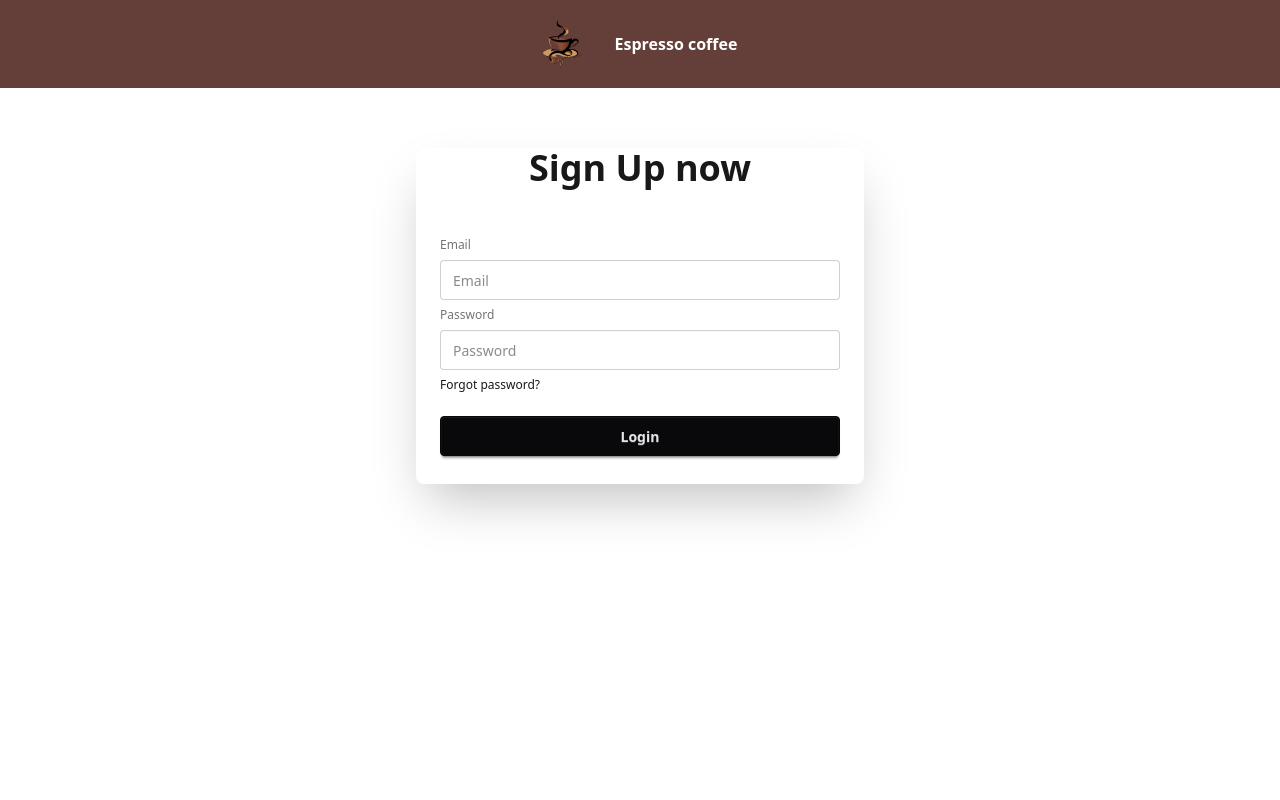
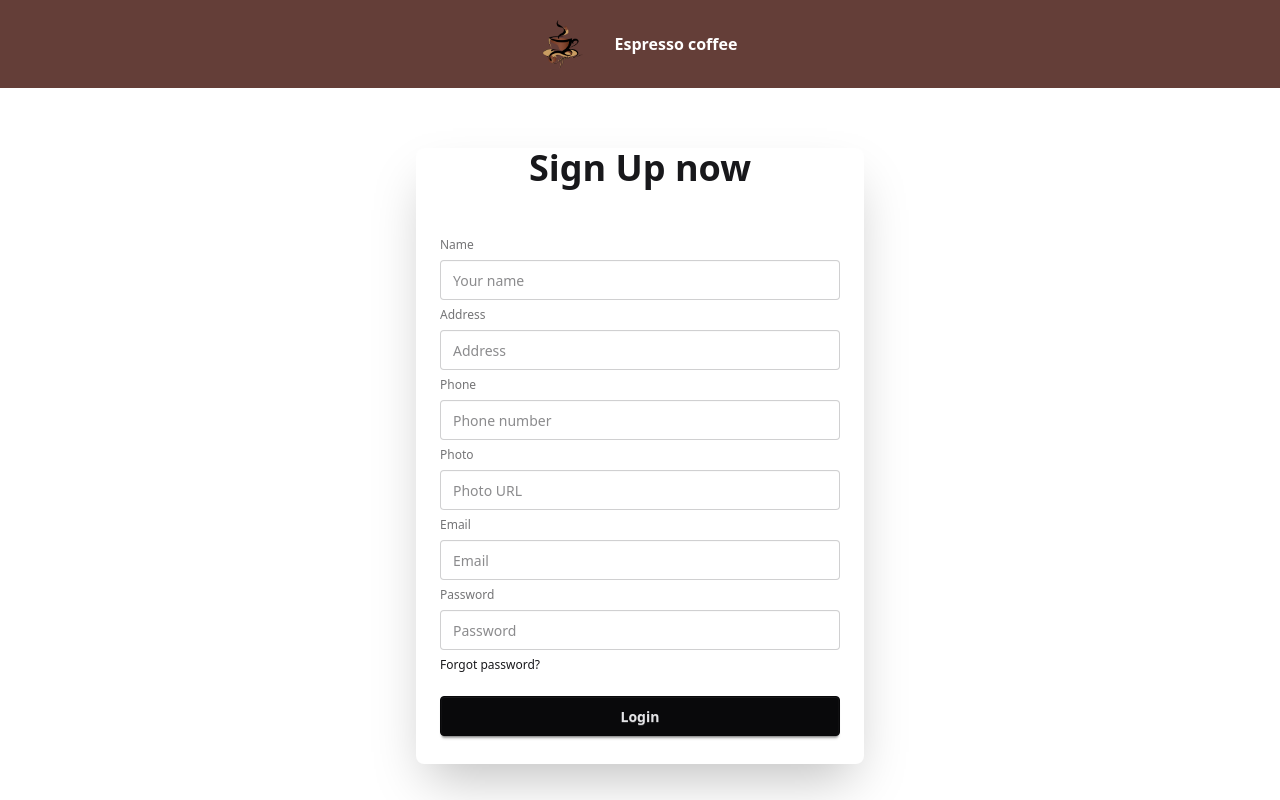
Before and after one commit to AhmedSami019/espresso-coffee-client, a React (Vite) app: page /signUp in a window 1280 px wide. Built offline with nearby package versions, Linux system fonts and the light colour scheme.

Commit message:
user signUp successfully

```diff
--- a/src/Pages/SignUp.jsx
+++ b/src/Pages/SignUp.jsx
@@ -1,34 +1,94 @@
 import React, { use } from "react";
 import { AuthContext } from "../Context/AuthContext";
+import Swal from "sweetalert2";
 
 const SignUp = () => {
+  const { createUserWithEmail } = use(AuthContext);
 
-    const {createUserWithEmail} =  use(AuthContext)
+  // create use handler function
+  const handleCreateUser = (e) => {
+    e.preventDefault();
+    const form = e.target;
+    const formData = new FormData(form);
+    const { password, ...userProfile } = Object.fromEntries(formData.entries());
 
-    // create use handler function
-    const handleCreateUser = (e) =>{
-        e.preventDefault()
-        const form = e.target
-        const formData = new FormData(form)
-        const email = formData.get("email")
-        const password = formData.get("password")
+    const email = formData.get("email");
+    console.log(email, password, userProfile);
 
-        createUserWithEmail(email, password)
-        .then(result => console.log(result))
-        .catch(error => {
-            console.log(error.code);
+    createUserWithEmail(email, password)
+      .then((result) => {
+        console.log(result);
+        fetch("http://localhost:3003/users", {
+          method: "POST",
+          headers: {
+            "Content-Type": "application/json",
+          },
+          body: JSON.stringify(userProfile),
         })
-    }
+          .then((res) => res.json())
+          .then((data) => {
+            if (data.insertedId) {
+              Swal.fire({
+                title: "account created successfully",
+                icon: "success",
+                timer: 1500,
+              });
+              form.reset();
+            }
+          });
+      })
+      .catch((error) => {
+        console.log(error.code);
+      });
+  };
 
   return (
     <div className="card bg-base-100 max-w-md mx-auto shrink-0 shadow-2xl mt-15">
-        <h2 className="text-4xl font-extrabold text-center mb-5">Sign Up now</h2>
+      <h2 className="text-4xl font-extrabold text-center mb-5">Sign Up now</h2>
       <div className="card-body">
         <form onSubmit={handleCreateUser} className="fieldset">
+          <label className="label">Name</label>
+          <input
+            type="text"
+            name="name"
+            className="input w-full"
+            placeholder="Your name"
+          />
+          <label className="label">Address</label>
+          <input
+            type="text"
+            name="address"
+            className="input w-full"
+            placeholder="Address"
+          />
+          <label className="label">Phone</label>
+          <input
+            type="number"
+            name="phone"
+            className="input w-full"
+            placeholder="Phone number"
+          />
+          <label className="label">Photo</label>
+          <input
+            type="text"
+            name="photo"
+            className="input w-full"
+            placeholder="Photo URL"
+          />
           <label className="label">Email</label>
-          <input type="email" name="email" className="input w-full" placeholder="Email" />
+          <input
+            type="email"
+            name="email"
+            className="input w-full"
+            placeholder="Email"
+          />
           <label className="label">Password</label>
-          <input type="password" name="password" className="input w-full" placeholder="Password" />
+          <input
+            type="password"
+            name="password"
+            className="input w-full"
+            placeholder="Password"
+          />
           <div>
             <a className="link link-hover">Forgot password?</a>
           </div>
```
